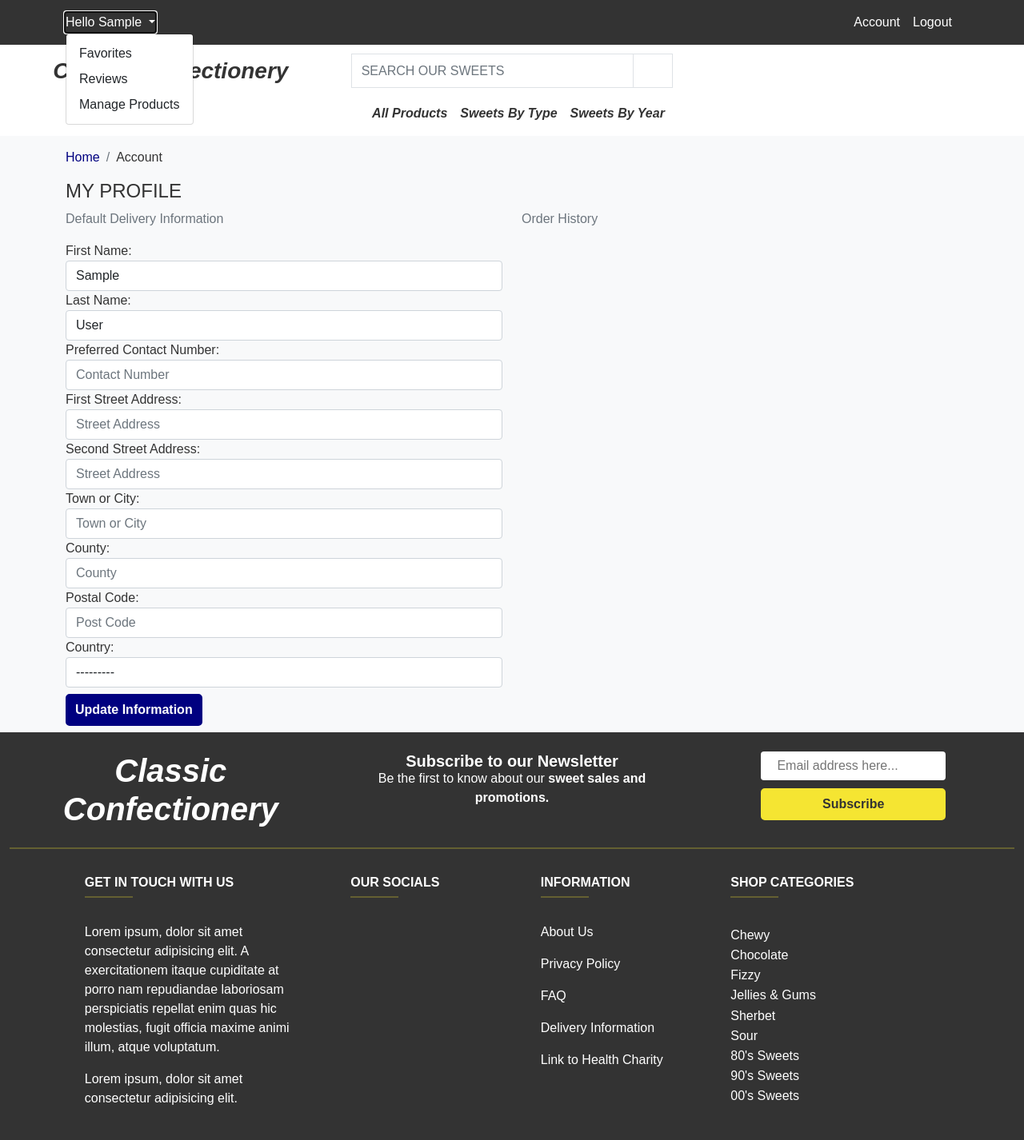
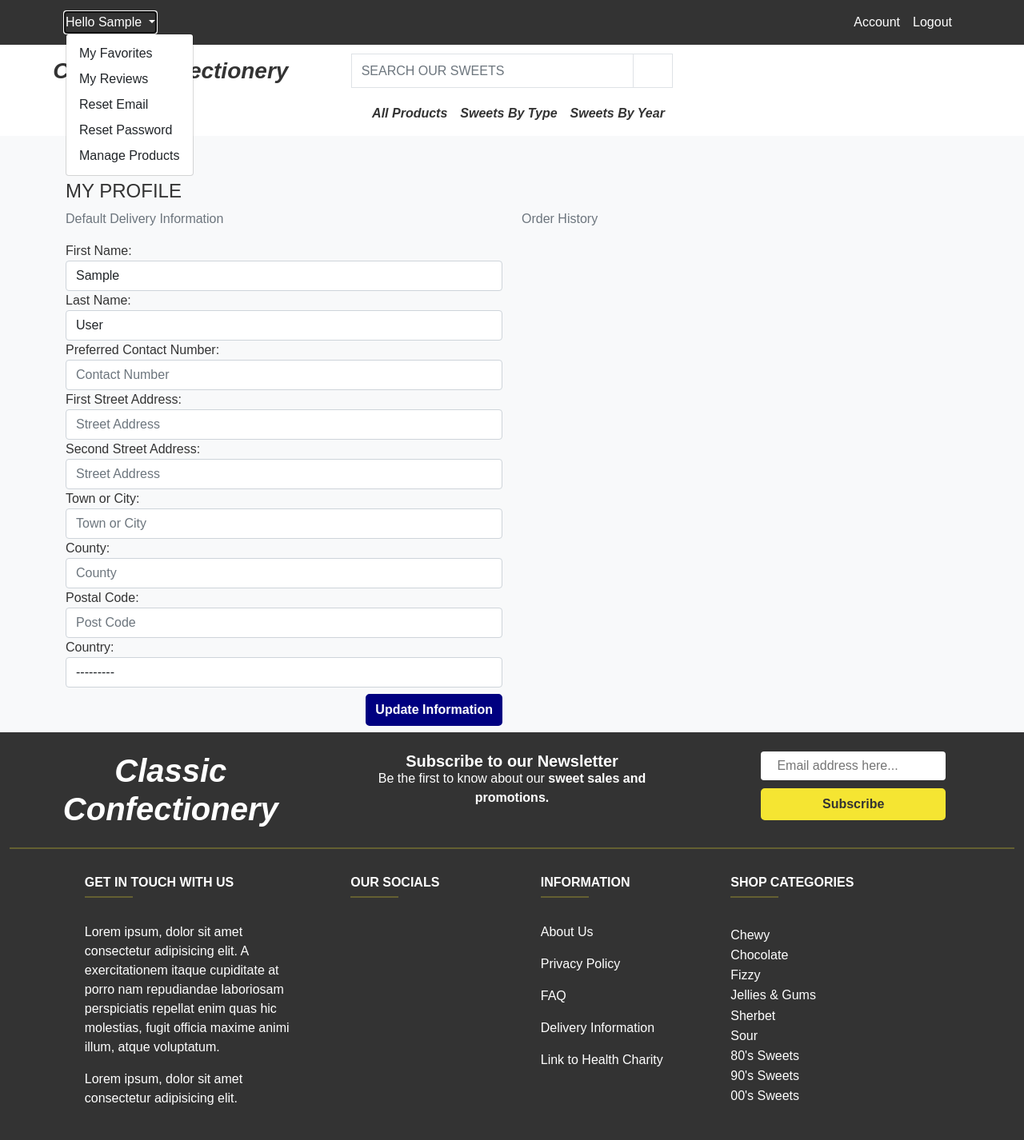
Before and after one commit to LewisCM14/sweet-shop, a Django app: page /profile/ in a window 1280 px wide, after a click that opens the changed part. Shown: the whole page at 80% size. Run offline with Django 3.2, Linux system fonts and the light colour scheme; the visitor is signed in with stand-in values (Sample User, id 1); data comes from the database, SQL or seed files in the repository; some libraries are stand-ins or nearby versions; some web fonts are replaced.

Commit message:
add password & email reset links in topbar, place update information button on right in profile.html

```diff
--- a/profiles/models.py
+++ b/profiles/models.py
@@ -42,7 +42,7 @@ class UserProfile(models.Model):
 
     def __str__(self):
         """
-        Returns the username of the user instance as a string
+        Returns the full name of the user instance as a string.
         """
         return self.user.get_full_name()
 
--- a/profiles/templates/profiles/profile.html
+++ b/profiles/templates/profiles/profile.html
@@ -31,7 +31,9 @@
                 <form class="mt-3" action="{% url 'profile' %}" method="POST" id="profile-update-form">
                     {% csrf_token %}
                     {{ form|crispy }}
-                    <button class="mt-2 mb-2 blue-charcoal-btn">Update Information</button>
+                    <div class="d-flex justify-content-end">
+                        <button class="mt-2 mb-2 blue-charcoal-btn">Update Information</button>
+                    </div>
                 </form>
             </div>
             <!-- renders the order history -->
--- a/templates/base.html
+++ b/templates/base.html
@@ -77,10 +77,16 @@
                         <ul class="dropdown-menu dropdown-menu-right white-yellow" aria-labelledby="productManagementDropdown">
                             {% if user.is_authenticated %}
                                 <li>
-                                    <a class="dropdown-item" href="#">Favorites</a>
+                                    <a class="dropdown-item" href="#">My Favorites</a>
                                 </li>
                                 <li>
-                                    <a class="dropdown-item" href="#">Reviews</a>
+                                    <a class="dropdown-item" href="#">My Reviews</a>
+                                </li>
+                                <li>
+                                    <a class="dropdown-item" href="{% url 'account_email' %}">Reset Email</a>
+                                </li>
+                                <li>
+                                    <a class="dropdown-item" href="{% url 'account_reset_password' %}">Reset Password</a>
                                 </li>
                                 {% if request.user.is_superuser %}
                                     <li>
```
